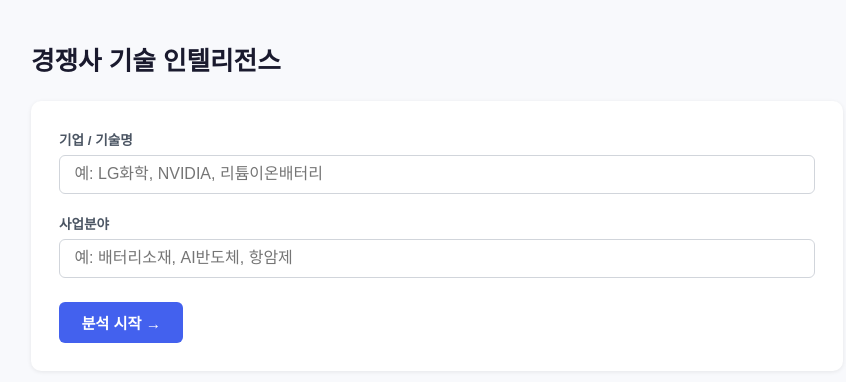
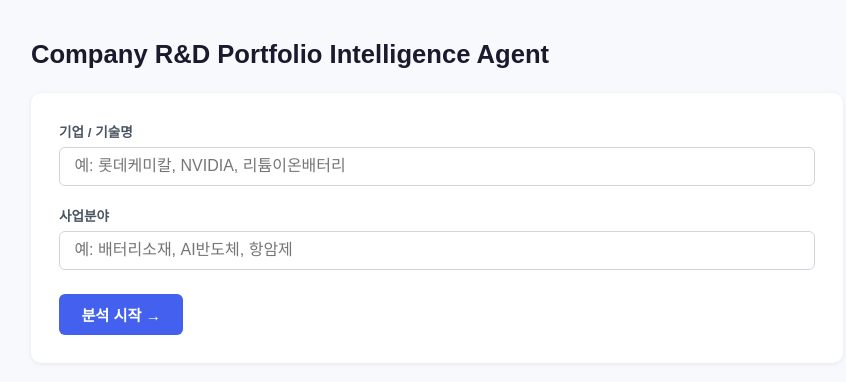
Before and after one commit to jaeheehur/company-rnd-portfolio-intelligence-agent, a Flask app: page / in a window 1280 px wide. Shown: the part 45-427 px from the top of the page, without its empty margins (203-1049 px from the left). Run offline with Flask 3, Linux system fonts and the light colour scheme; parts of the project's set-up code (start-up, migrations or seed data) failed here and were passed over.

Commit message:
Modify title and placeholder in index.html
Updated the title and placeholder text in the HTML template for better clarity.

```diff
--- a/templates/index.html
+++ b/templates/index.html
@@ -1,13 +1,13 @@
 {% extends "base.html" %}
 {% block title %}분석 시작{% endblock %}
 {% block content %}
-<h1>경쟁사 기술 인텔리전스</h1>
+<h1>Company R&D Portfolio Intelligence Agent</h1>
 <div class="card">
   <form action="/analyze" method="post">
     <div style="margin-bottom:1.2rem">
       <label for="query_name">기업 / 기술명</label>
       <input type="text" id="query_name" name="query_name"
-             placeholder="예: LG화학, NVIDIA, 리튬이온배터리" required />
+             placeholder="예: 롯데케미칼, NVIDIA, 리튬이온배터리" required />
     </div>
     <div style="margin-bottom:1.5rem">
       <label for="business_field">사업분야</label>
```
